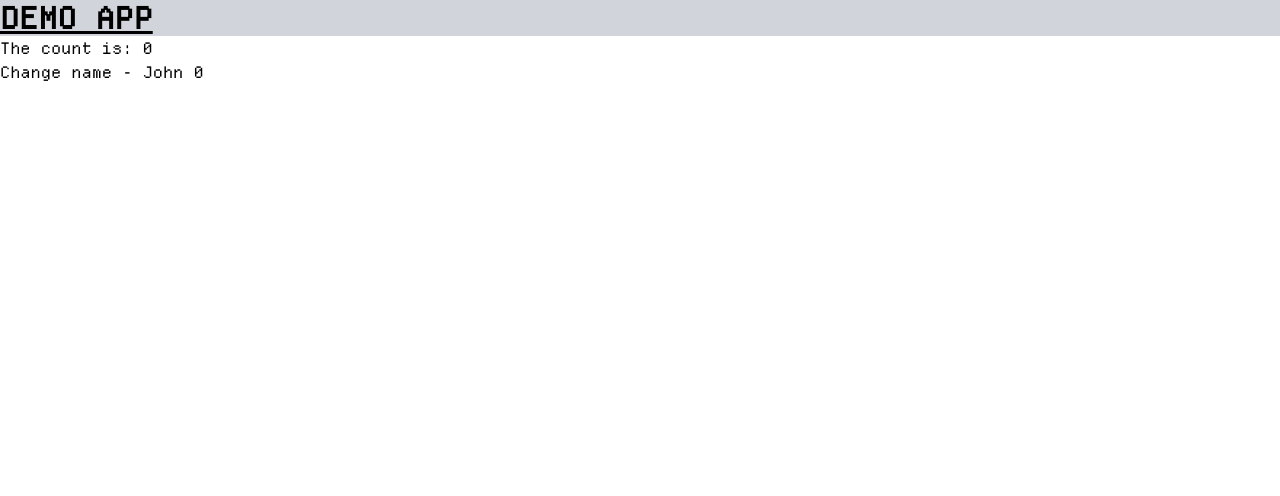
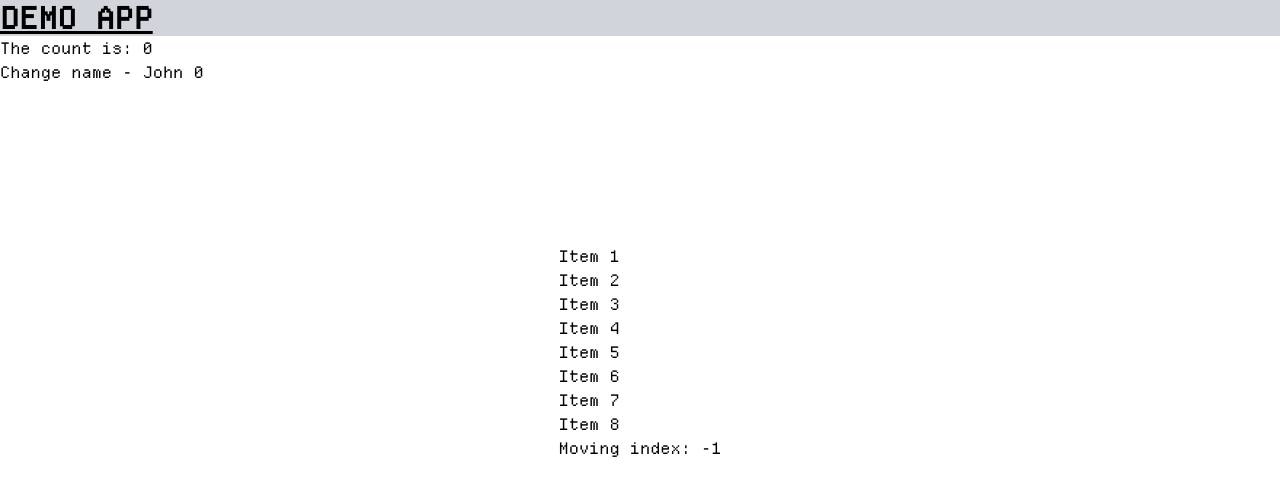
Before and after one commit to pr0g/reorderable-list, a React (Vite) app: page / in a window 1280 px wide. Shown: the top 496 px of the page. Built offline with nearby package versions, Linux system fonts and the light colour scheme.

Commit message:
beginnings of reorderable list

```diff
--- a/src/app.tsx
+++ b/src/app.tsx
@@ -1,4 +1,6 @@
 import { useEffect, useState } from "react";
+
+import { ReorderableList } from "./reorderable-list";
 
 export const App = () => {
   const [count, setCount] = useState(0);
@@ -6,14 +8,24 @@ export const App = () => {
   const [combined, setCombined] = useState("");
 
   useEffect(() => {
-    setCombined(name + ' ' + count);
+    setCombined(name + " " + count);
   }, [name, count]);
 
   return (
     <>
-      <h1 className="sm:text-3xl text-2xl font-bold underline bg-gray-300">DEMO APP</h1>
-      <button className="block" onClick={() => setCount((count) => count + 1)}>The count is: {count}</button>
-      <button className="block" onClick={() => setName((name) => name + 'a')}>Change name - {combined}</button>
+      <h1 className="sm:text-3xl text-2xl font-bold underline bg-gray-300">
+        DEMO APP
+      </h1>
+      <button className="block" onClick={() => setCount((count) => count + 1)}>
+        The count is: {count}
+      </button>
+      <button className="block" onClick={() => setName((name) => name + "a")}>
+        Change name - {combined}
+      </button>
+
+      <div className="flex flex-row justify-center items-center py-40">
+        <ReorderableList />
+      </div>
     </>
   );
 };
--- /dev/null
+++ b/src/reorderable-list.tsx
@@ -0,0 +1,34 @@
+import { useState } from "react";
+
+export function ReorderableList() {
+  const [items, setItems] = useState<string[]>([
+    "Item 1",
+    "Item 2",
+    "Item 3",
+    "Item 4",
+    "Item 5",
+    "Item 6",
+    "Item 7",
+    "Item 8",
+  ]);
+
+  const [movingIndex, setMovingIndex] = useState(-1);
+
+  return (
+    <div>
+      <ul>
+        {items.map((item, index) => {
+          return (
+            <li
+              onMouseDown={() => setMovingIndex(index)}
+              onMouseUp={() => setMovingIndex(-1)}
+            >
+              {item}
+            </li>
+          );
+        })}
+      </ul>
+      <p>Moving index: {movingIndex}</p>
+    </div>
+  );
+}
```
